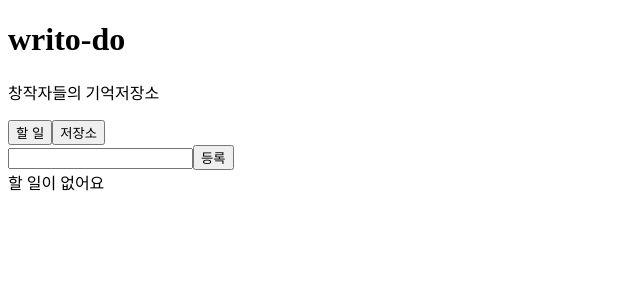
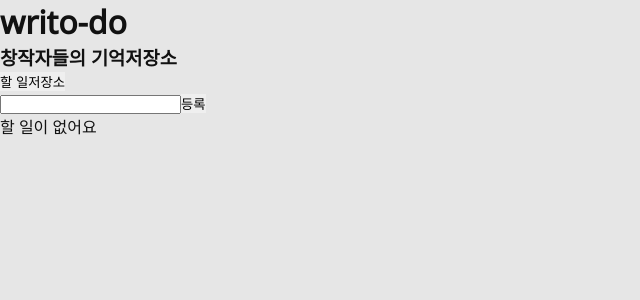
Before and after one commit to chaerang2/writo-do, a React (Create React App) app: page / in a window 1280 px wide. Shown: the top 300 px of the page, without its empty margins (0-640 px from the left). Built offline with nearby package versions, Linux system fonts and the light colour scheme.

Commit message:
feature/#8/header,menu css

```diff
--- a/src/App.css
+++ b/src/App.css
@@ -1,12 +1,3 @@
-/* @font-face {
-  font-family: 'KoreanFrenchTypewriter';
-  src: url('https://cdn.jsdelivr.net/gh/projectnoonnu/noonfonts_2102-01@1.0/KoreanFrenchTypewriter.woff') format('woff');
-  font-weight: normal;
-  font-style: normal;
-}
-
-font-family: 'Noto Sans KR', sans-serif;
-font-family: 'Noto Sans', sans-serif; */
 *{
   margin: 0;
   padding: 0;
@@ -15,3 +6,15 @@ font-family: 'Noto Sans', sans-serif; */
 a{
   text-decoration: none;
 }
+button,
+button:focus {
+  border: none;
+  cursor: pointer;
+  outline: none;
+}
+body{
+  font-family: 'Noto Sans KR', sans-serif;
+  font-family: 'Noto Sans', sans-serif;;
+  background-color: #e6e6e6;
+  color: #111111;
+}
--- a/src/App.js
+++ b/src/App.js
@@ -3,6 +3,7 @@ import Header from "./components/Header"
 import Menu from "./components/Menu"
 import TodoContainer from "./container/TodoContainer"
 import StorageContainer from "./container/StorageContainer"
+import './App.css'
 function App() {
   const [menu, setMenu] = useState('todo')
   const menuClick = e =>{
--- a/src/components/Header.js
+++ b/src/components/Header.js
@@ -1,12 +1,13 @@
-import React from 'react';
+import React from 'react';
+import css from './css/Header.module.css'
+function Header(){
 
-function Header(){
-  return(
-    <header>
-      <h1 className="main-title">writo-do</h1>
-      <p className="sub-title">창작자들의 기억저장소</p>
-    </header>
-  )
+return(
+<header className={css.header}>
+  <h1 className={css.title}>writo-do</h1>
+  <h3 className={css.sub_title}>창작자들의 기억저장소</h3>
+</header>
+)
 }
 
-export default Header;
+export default Header;
--- a/src/components/Menu.js
+++ b/src/components/Menu.js
@@ -1,13 +1,16 @@
-import classNames from "classnames";
-import React from "react";
+import classNames from "classnames";
+import React from "react";
+import css from './css/Menu.module.css'
 
-function Menu({menu, menuClick}){
-  return(
-    <nav>
-      <button className={classNames('menuBtn', {selectMenu:menu==='todo'})} name="todo" onClick={menuClick}>할 일</button>
-      <button className={classNames('menuBtn', {selectMenu:menu==='storage'})} name="storage" onClick={menuClick}>저장소</button>
-    </nav>
-  )
+function Menu({menu, menuClick}){
+return(
+<nav className={css.nav}>
+  <div className={css.btnbox}>
+    <button className={classNames(css.menuBtn, {[css.selectMenu]:menu==='todo'})} name="todo" onClick={menuClick}>할 일</button>
+    <button className={classNames(css.menuBtn, {[css.selectMenu]:menu==='storage'})} name="storage" onClick={menuClick}>저장소</button>
+  </div>
+</nav>
+)
 }
 
-export default Menu;
+export default Menu;
--- a/src/components/Storage.js
+++ b/src/components/Storage.js
@@ -1,6 +1,6 @@
 import React, {useState} from 'react'
 import classNames from "classnames";
-import deleteImg from '../css/imgs/delete_black_24dp.svg'
+import deleteImg from './css/imgs/delete_black_24dp.svg'
 
 const Storage = ({storage, storageDel, commCreate, commDel}) => {
   const [comment, setComment] = useState('');
--- a/src/components/Todo.js
+++ b/src/components/Todo.js
@@ -1,6 +1,6 @@
 import React, {useState} from 'react'
 import classNames from "classnames";
-import deleteImg from '../css/imgs/delete_black_24dp.svg'
+import deleteImg from './css/imgs/delete_black_24dp.svg'
 
 const Todo = ({todo,doneToggle, todoDel}) => {
   const [trash, setTrash] = useState(false);
--- /dev/null
+++ b/src/components/css/Header.module.css
@@ -0,0 +1,21 @@
+@import './root.css';
+
+.header{
+/* background-color: var(--white-color); */
+height: 350px;
+}
+
+.title{
+padding-top: 90px;
+text-align: center;
+font-family: var(--type-font);
+font-size: 90px;
+font-weight: 100;
+}
+
+.sub_title{
+text-align: center;
+font-family: var(--type-font);
+font-size: 24px;
+font-weight: 100;
+}
--- /dev/null
+++ b/src/components/css/Menu.module.css
@@ -0,0 +1,32 @@
+@import './root.css';
+
+.nav{
+/* width: 300px; */
+/* background-color: #fff; */
+height: 50px;
+}
+
+.btnbox{
+margin: 0 auto;
+width: 400px;
+height: 50px;
+}
+
+.menuBtn{
+width: 195px;
+height: 50px;
+background-color: var(--white-color);
+border: 1px solid var(--black-color);
+border-radius: var(--border-radius);
+/* font-family: var(--type-font); */
+font-size: 16px;
+}
+
+.menuBtn:focus{
+border: 1px solid var(--black-color);
+}
+
+.selectMenu{
+background-color: var(--black-color);
+color: var(--white-color);
+}
--- /dev/null
+++ b/src/components/css/root.css
@@ -0,0 +1,31 @@
+@font-face {
+  font-family: 'KoreanFrenchTypewriter';
+  src: url('https://cdn.jsdelivr.net/gh/projectnoonnu/noonfonts_2102-01@1.0/KoreanFrenchTypewriter.woff') format('woff');
+  font-weight: normal;
+  font-style: normal;
+  }
+
+  :root {
+  /* Color */
+  --white-color: #e6e6e6;
+  --black-color: #111111;
+  --gray-color: #2c2c2c;
+
+  /* Size */
+  --spacing: 12px;
+  --spacing-small: 6px;
+  --avatar-size: 36px;
+
+  /* Font Size */
+  --font-large: 20px;
+  --font-regular: 16px;
+  --font-medium: 14px;
+  --font-small: 12px;
+  --font-micro: 10px;
+
+  /* etc */
+  --border-radius: 8px;
+
+  /* font */
+  --type-font:'KoreanFrenchTypewriter';
+  }
```
Also changed, not shown: src/components/css/imgs/delete_black_24dp.svg (added).
